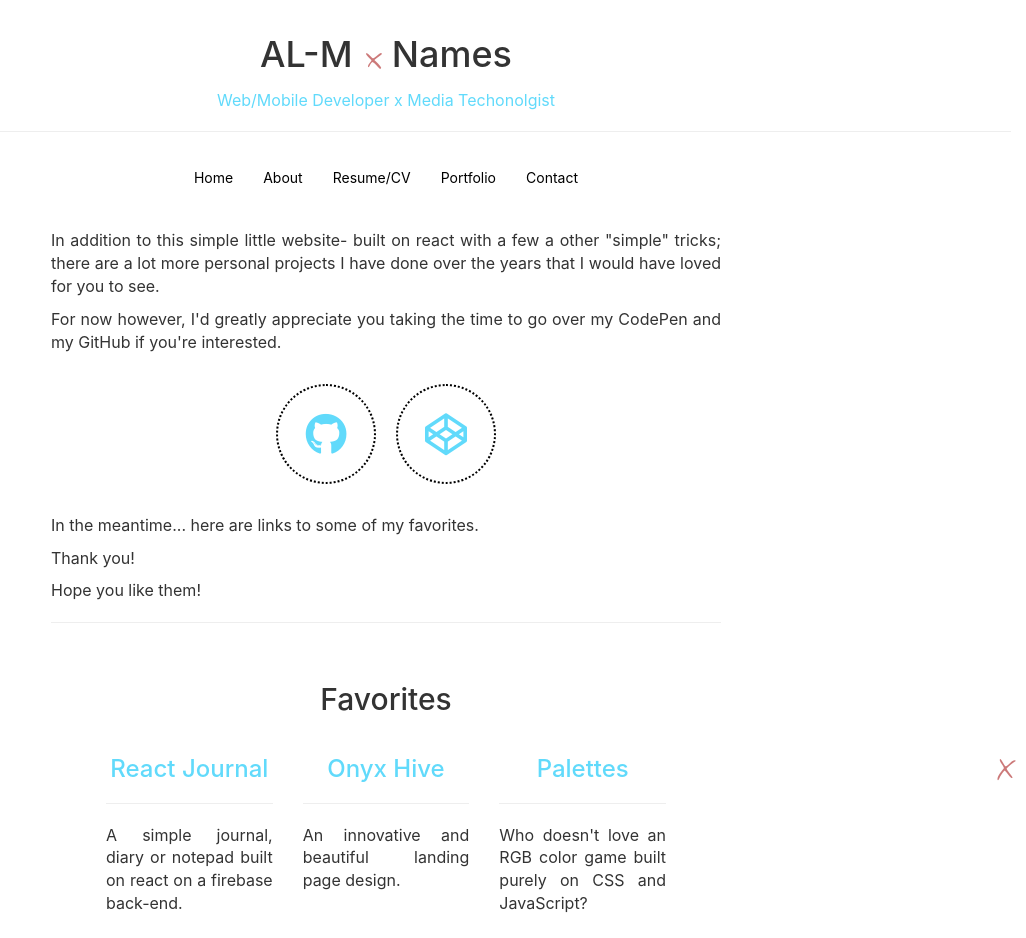
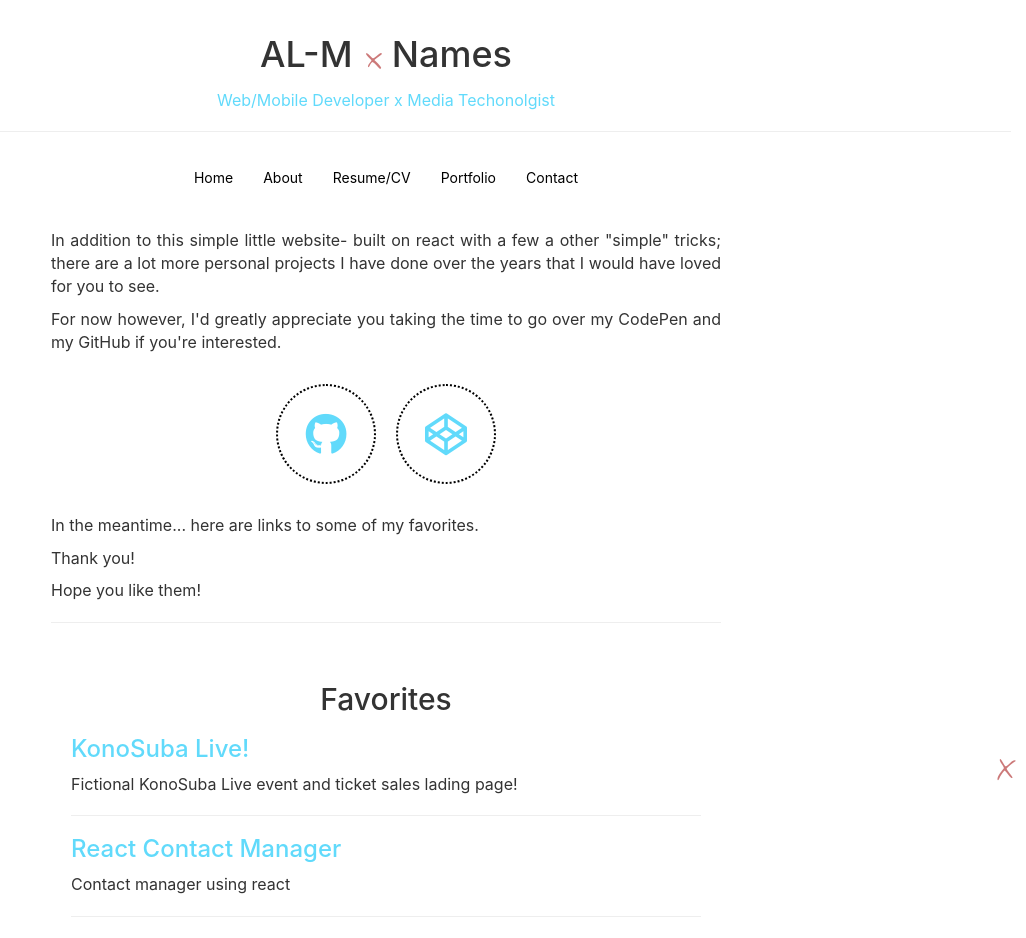
Before and after one commit to Al-Names/portfolio, a React (Create React App) app: page /portfolio in a window 1280 px wide. Shown: the top 938 px of the page, without its empty margins (254-1280 px from the left). Before the commit the page ends 915 px from the top, so only its background shows below. Built offline with nearby package versions, Linux system fonts and the light colour scheme; a web font is replaced by a local one.

Commit message:
redesign in progress

```diff
--- a/package.json
+++ b/package.json
@@ -5,6 +5,7 @@
   "dependencies": {
     "react": "^16.5.2",
     "react-dom": "^16.5.2",
+    "react-reveal": "^1.2.2",
     "react-router-dom": "^4.2.2",
     "react-scripts": "2.0.4"
   },
--- a/src/components/about.js
+++ b/src/components/about.js
@@ -1,19 +1,18 @@
-import React, { Component } from 'react';
-import Autism from './autism'
-import Charity from './charity'
+import React, { Component } from "react";
+import Autism from "./autism";
+import Charity from "./charity";
+
+import Slide from "react-reveal/Slide";
 
 const hashtag = {
-    color: '#61dafb'
+  color: "#61dafb"
 };
 
 const spacer = {
-    height: '180px'
+  height: "180px"
 };
 
-
-
 class About extends Component {
-
   render() {
     return (
       <div>
@@ -21,50 +20,71 @@ class About extends Component {
           <h1>Welcome</h1>
           <hr />
           <p>Hello there!</p>
-                <p>As you probably know my name  is (Al) Mustpha; Al-M or Musty if you prefer and this is my little website. Do bear with me, there is a lot left to do hidden. For both this and the other half Names. But I am indeed working as fast as I can to complete this awesome project. </p>
+          <p>
+            As you probably know my name is (Al) Mustpha; Al-M or Musty if you
+            prefer and this is my little website. Do bear with me, there is a
+            lot left to do hidden. For both this and the other half Names. But I
+            am indeed working as fast as I can to complete this awesome project.{" "}
+          </p>
           <p>Now...</p>
 
           <h2>About Me</h2>
 
-                <p>I'm a 23-year-old developer with my time split between Abuja, Nigeria and Glasgow, UK. Though I tend to focus a lot on design and aesthetics, I think of myself as a fullstack developer. I'm one of the few who realise that design is just as important as functionality.</p>
+          <p>
+            I'm a 23-year-old developer with my time split between Abuja,
+            Nigeria and Glasgow, UK. Though I tend to focus a lot on design and
+            aesthetics, I think of myself as a fullstack developer. I'm one of
+            the few who realise that design is just as important as
+            functionality.
+          </p>
 
-                <p>My favorite projects to work on usually involve one or two technologies that I don't have that much knowledge of, as I love to learn new things and a challenge. However, my main technologies are <span style={hashtag}>React, React-Native, Angular</span> and <span style={hashtag}>Ruby on Rails</span> among others. Though I do love good ol' <span style={hashtag}>HTML, CSS, jQuery</span> and of course plain old <span style={hashtag}>vanilla Javascript</span></p>
+          <p>
+            My favorite projects to work on usually involve one or two
+            technologies that I don't have that much knowledge of, as I love to
+            learn new things and a challenge. However, my main technologies are{" "}
+            <span style={hashtag}>React, React-Native, Angular</span> and{" "}
+            <span style={hashtag}>Ruby on Rails</span> among others. Though I do
+            love good ol' <span style={hashtag}>HTML, CSS, jQuery</span> and of
+            course plain old <span style={hashtag}>vanilla Javascript</span>
+          </p>
           <hr />
           <br />
 
           <div className="looking">
             <p>
-                        Right now, I am currently in the market for an adventure... as well as junior to mid development roles that will let me learn and grow as well as provide opportunities to prove myself. Ideally with a relocation package or remote option thrown in.
+              Right now, I am currently in the market for an adventure... as
+              well as junior to mid development roles that will let me learn and
+              grow as well as provide opportunities to prove myself. Ideally
+              with a relocation package or remote option thrown in.
             </p>
             <p>
-                        As I am always up for a challenge and learning new things, an ideal company would be one that would push me further while letting me build on what I know and can do now as well as one with the chance to be creative.
+              As I am always up for a challenge and learning new things, an
+              ideal company would be one that would push me further while
+              letting me build on what I know and can do now as well as one with
+              the chance to be creative.
             </p>
             <p>
-                        Please, feel free to reach out if you have anything for me... including questions.
+              Please, feel free to reach out if you have anything for me...
+              including questions.
             </p>
-                    <p>
-                        Sincerely,
-                </p>
+            <p>Sincerely,</p>
             <h4>Al-M</h4>
           </div>
-                <hr/>
-
+          <hr />
         </div>
         <h4>Few things that matter to me... and should to you too.</h4>
         <div>
           <h4>Autism and Employment</h4>
           <Autism />
         </div>
-                <div style={spacer}></div>
+        <div style={spacer} />
         <div>
           <h4>Code, Charity and The Future</h4>
-                    <Charity/>
+          <Charity />
         </div>
       </div>
-        )
+    );
+  }
 }
 
-}
-
-
 export default About;
--- a/src/components/favorites.js
+++ b/src/components/favorites.js
@@ -1,42 +1,52 @@
-import React, { Component } from 'react';
-
-
+import React, { Component } from "react";
 
 class Favorites extends Component {
+  state = {
+    title: [
+      "KonoSuba Live!",
+      "React Contact Manager",
+      "React Journal",
+      "Palettes",
+      "Onyx Hive"
+    ],
+    detail: [
+      "Fictional KonoSuba Live event and ticket sales lading page!",
+      "Contact manager using react",
+      "A simple journal, diary or notepad built on react on a firebase back-end.",
+      " Who doesnt love an RGB color game built purely on CSS and JavaScript?",
+      "An innovative and beautiful landing page design."
+    ],
+    link: [
+      "https://github.com/Al-Names/KonoSuba-Live",
+      "https://github.com/Al-Names/react-contact-manager",
+      "https://sleepy-bohr-8e5cae.netlify.com",
+      "https://codepen.io/Names/pen/GvBryP",
+      "https://codepen.io/Names/pen/PJZVBx"
+    ],
+    delay: [500, 0, 500]
+  };
 
+  showFavorites = () =>
+    this.state.title.map((item, i) => (
+      <div className="">
+        <a href={this.state.link[i]} target="_blank" className="App-link ">
+          <h3>{this.state.title[i]}</h3>
+        </a>
+
+        <p>{this.state.detail[i]}</p>
+        <hr />
+      </div>
+    ));
   render() {
     return (
       <div>
         <div className="highlights">
           <h2 className="text-center">Favorites</h2>
-                    <div className="row tabs">
-                        <div className="col-md-6 article">
-                            <a href="https://sleepy-bohr-8e5cae.netlify.com" target="_blank" className="App-link text-center" ><h3>React Journal</h3></a>
-                            <hr />
-                            <p>A simple journal, diary or notepad built on react on a firebase back-end.</p>
-
-                        </div>
-                        <div className="col-md-6 article">
-                            <a href="https://codepen.io/Names/pen/PJZVBx" target="_blank" className="App-link text-center"><h3>Onyx Hive</h3></a>
-                            <hr />
-                            <p>An innovative and beautiful landing page design.</p>
-
-                        </div>
-                        <div className="col-md-6 article" >
-                            <a href="https://codepen.io/Names/pen/GvBryP" target="_blank" className="App-link text-center"><h3>Palettes</h3></a>
-                            <hr />
-                            <p>Who doesn't love an RGB color game built purely on CSS and JavaScript?</p>
-
-                        </div>
-
-                    </div>
-
+          {this.showFavorites()}
         </div>
       </div>
-        )
+    );
+  }
 }
 
-}
-
-
 export default Favorites;
```
Also changed, not shown: 1 other file (tests, documents, lock files or other folders). Lines whose indentation alone changed are shown as unchanged.
